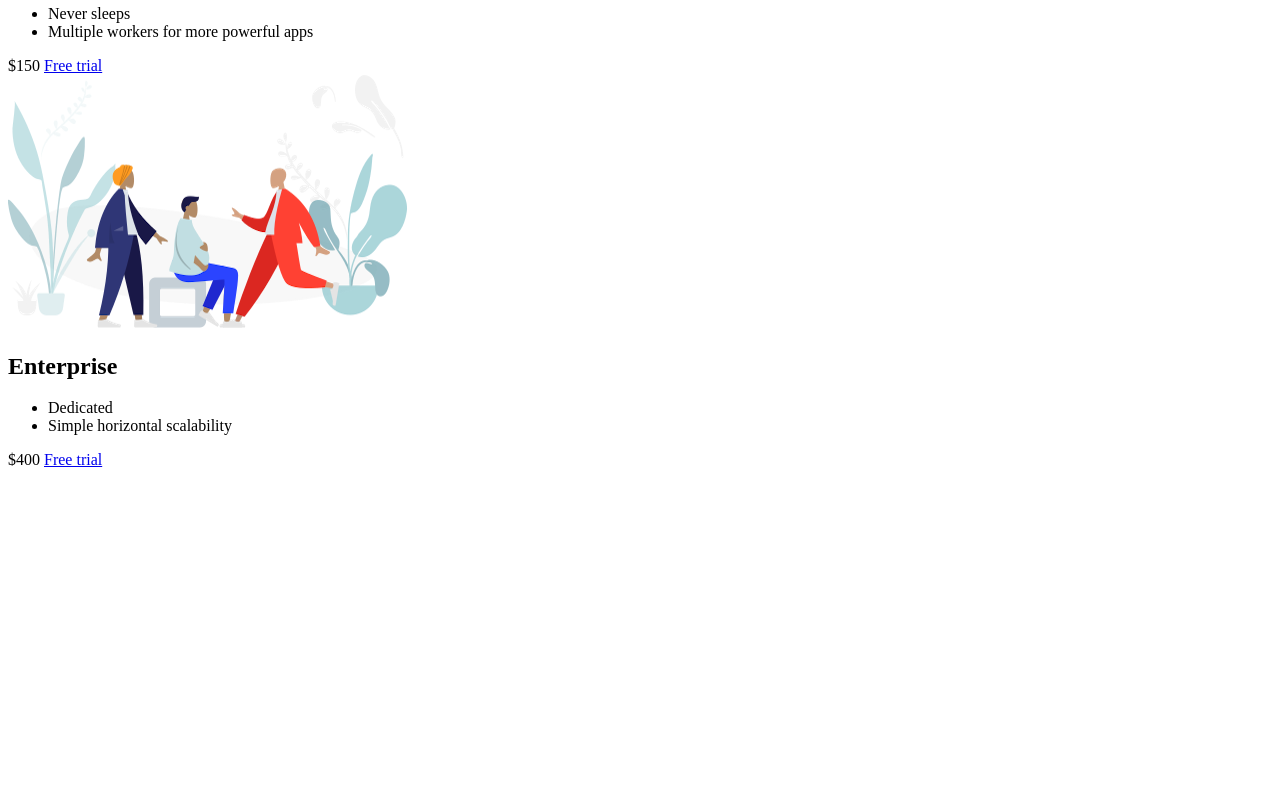
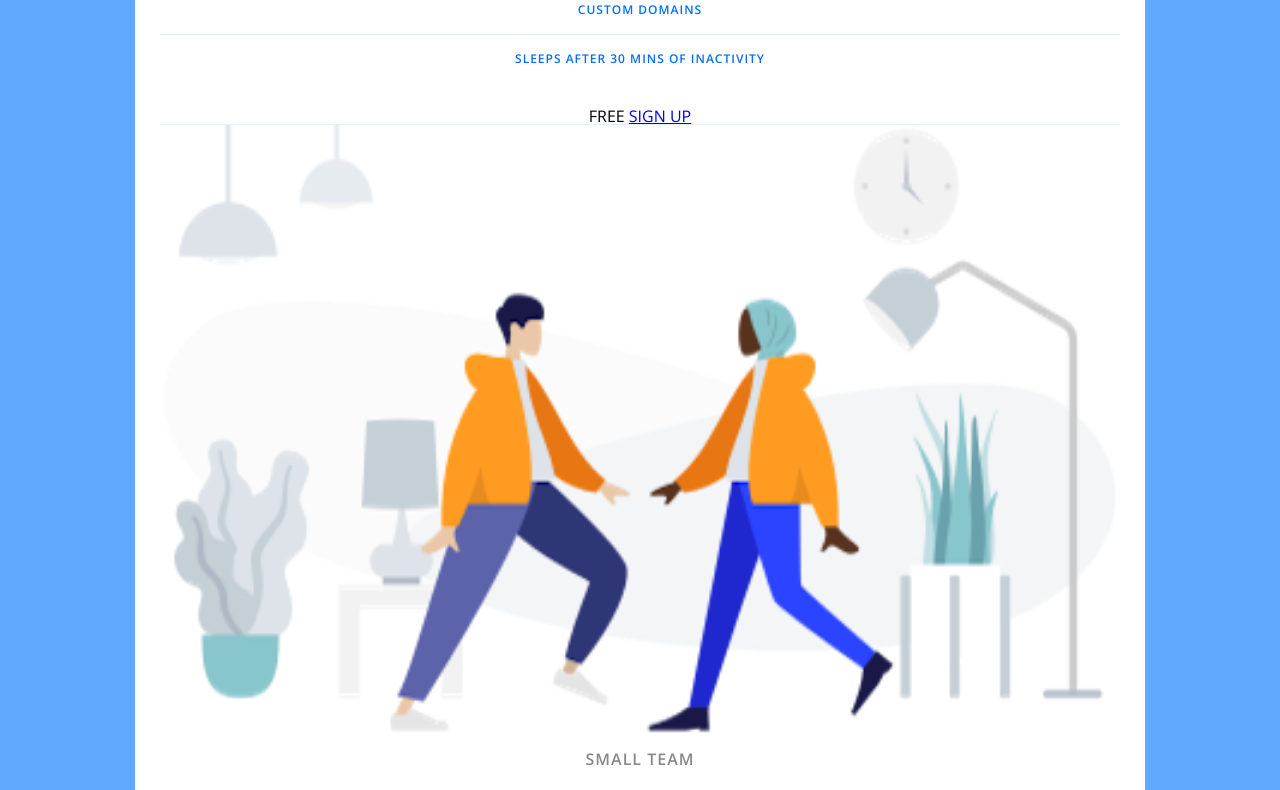
Before and after one commit to JonasSatkauskas/Web_Development, a plain HTML site: page CSS/PriceTableStarter/index.html in a window 1280 px wide. Shown: the part 723-1513 px from the top of the page. Before the commit the page ends 1200 px from the top, so only its background shows below. Drawn offline with nearby package versions, Linux system fonts and the light colour scheme.

Commit message:
Making a pricing panel

```diff
--- a/CSS/MediaQueries Starter/app.css
+++ b/CSS/MediaQueries Starter/app.css
@@ -5,6 +5,7 @@ body {
 h1 {
     font-size: 6em;
     text-align: center;
+
 }
 nav {
     font-size: 1.5em;
--- a/CSS/PriceTableStarter/app.css
+++ b/CSS/PriceTableStarter/app.css
@@ -0,0 +1,108 @@
+html, body, div, span, applet, object, iframe,
+h1, h2, h3, h4, h5, h6, p, blockquote, pre,
+a, abbr, acronym, address, big, cite, code,
+del, dfn, em, img, ins, kbd, q, s, samp,
+small, strike, strong, sub, sup, tt, var,
+b, u, i, center,
+dl, dt, dd, ol, ul, li,
+fieldset, form, label, legend,
+table, caption, tbody, tfoot, thead, tr, th, td,
+article, aside, canvas, details, embed,
+figure, figcaption, footer, header, hgroup,
+menu, nav, output, ruby, section, summary,
+time, mark, audio, video {
+	margin: 0;
+	padding: 0;
+	border: 0;
+	font-size: 100%;
+	font: inherit;
+	vertical-align: baseline;
+}
+/* HTML5 display-role reset for older browsers */
+article, aside, details, figcaption, figure,
+footer, header, hgroup, menu, nav, section {
+	display: block;
+}
+body {
+	line-height: 1;
+}
+ol, ul {
+	list-style: none;
+}
+blockquote, q {
+	quotes: none;
+}
+blockquote:before, blockquote:after,
+q:before, q:after {
+	content: '';
+	content: none;
+}
+table {
+	border-collapse: collapse;
+	border-spacing: 0;
+}
+
+html {
+    box-sizing: border-box;
+    font-family: 'Open Sans', sans-serif;
+}
+
+
+body {
+    background-color: #60a9ff;
+    display: flex;
+    justify-content: center;
+    align-items: center;
+    min-height: 100vh;
+}
+
+
+
+.panel {
+    background-color: white;
+    border-radius: 10px;
+    padding: 15px 25px;
+    width: 100%;
+    max-width: 960px;
+    display: flex;
+    flex-direction: column;
+    text-align: center;
+    text-transform: uppercase;
+}
+
+.pricing-plan {
+    border-bottom: 1px solid #e1f1ff;
+}
+
+.pricing-plan:last-child {
+    border-bottom: none;
+}
+
+.pricing-img {
+    margin-bottom: 15px;
+    width: 100%;
+}
+
+.pricing-header {
+    color: #888;
+    font-weight: 600;
+    letter-spacing: 1px;
+}
+
+.pricing-features {
+    margin: 50px 0 25px;
+    color: #016ff9;
+}
+
+.pricing-features-item {
+    font-weight: 600;
+    letter-spacing: 1px;
+    font-size: 12px;
+    line-height: 1.5;
+    padding: 15px 0;
+    border-top: 1px solid #e1f1ff;
+}
+
+.pricing-price {
+
+}
```
Also changed, not shown: HTML/links.txt.
